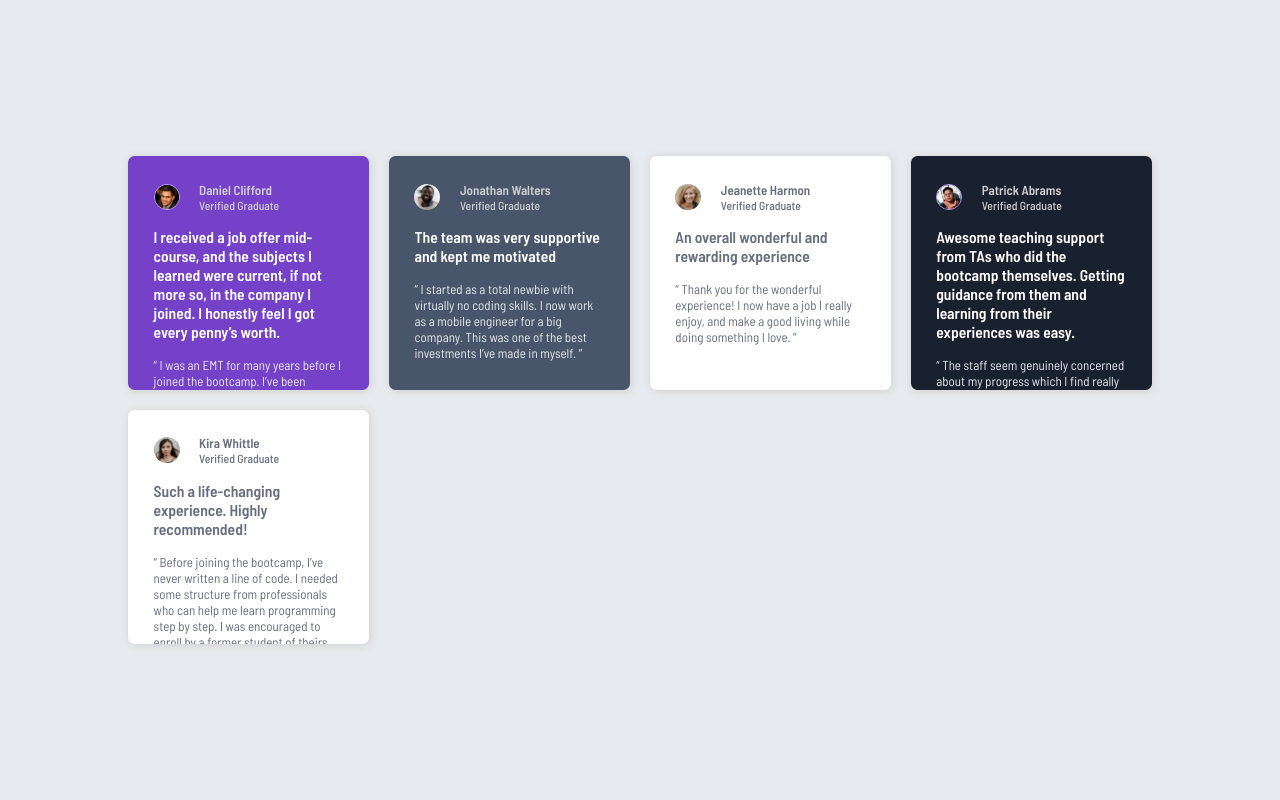
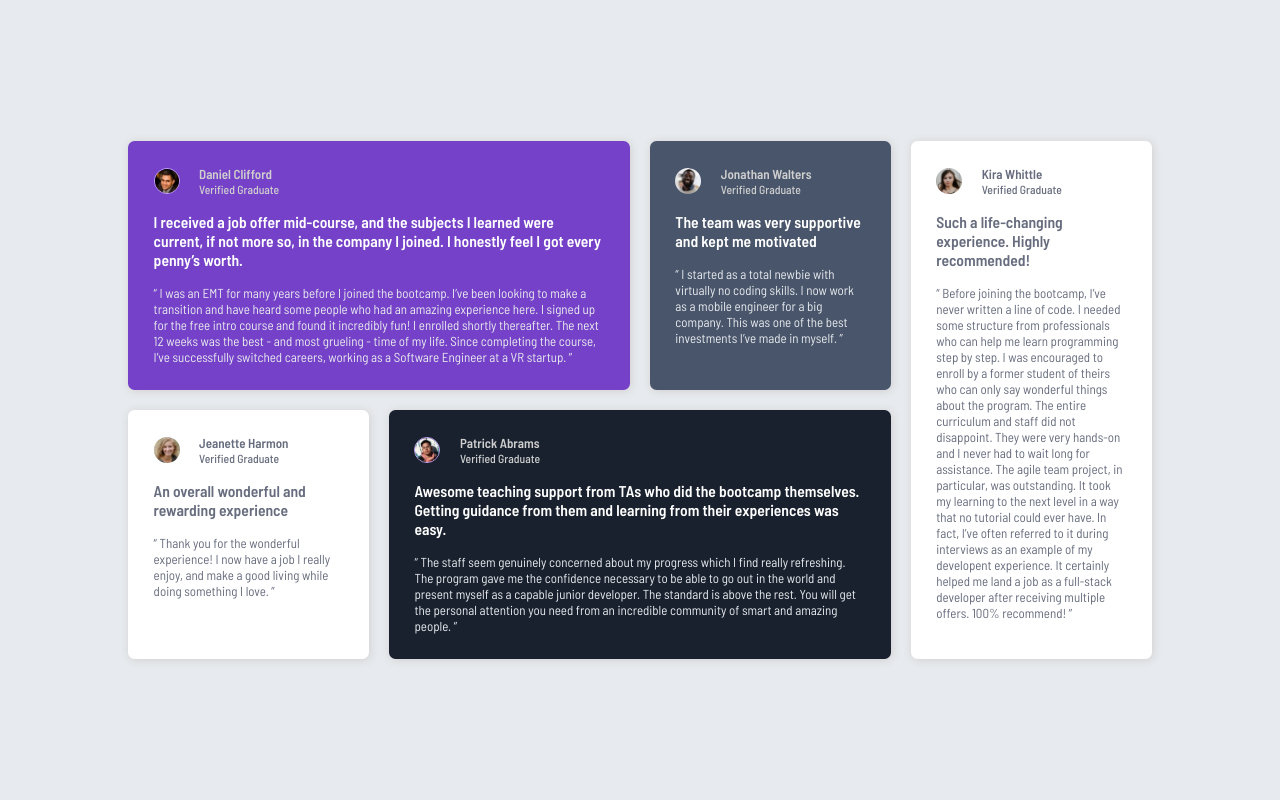
Before and after one commit to BCEESAY10/testimonials-grid-section, a plain HTML site: page index.html in a window 1280 px wide. Drawn offline with Linux system fonts and the light colour scheme.

Commit message:
finalize code

```diff
--- a/styles.css
+++ b/styles.css
@@ -123,11 +123,36 @@ Desktop Responsiveness
     }
     .container{
         max-width: 80vw;
+        display: grid;
         grid-template-columns: repeat(4, 1fr);
         grid-template-rows: repeat(2, 1fr);
     }
-    .container > article{
-        height: 18em;
-        overflow: hidden;
+
+    .container .daniel{
+        grid-row-start: 1;
+        grid-column-start: 1;
+        grid-column: span 2;
+    }
+
+    .container .jeanette{
+        grid-row-start: 2;
+        grid-column-start: 1;
+    }
+
+    .container .patrick{
+        grid-row-start: 2;
+        grid-column-start: 2;
+        grid-column: span 2;
+    }
+
+    .container .jonathan{
+        grid-row-start: 1;
+        grid-column-start: 3;
+    }
+
+    .container .kira{
+        grid-row-start: 1;
+        grid-row-end: span 2;
+        grid-column-start: 4;
     }
 }
```
